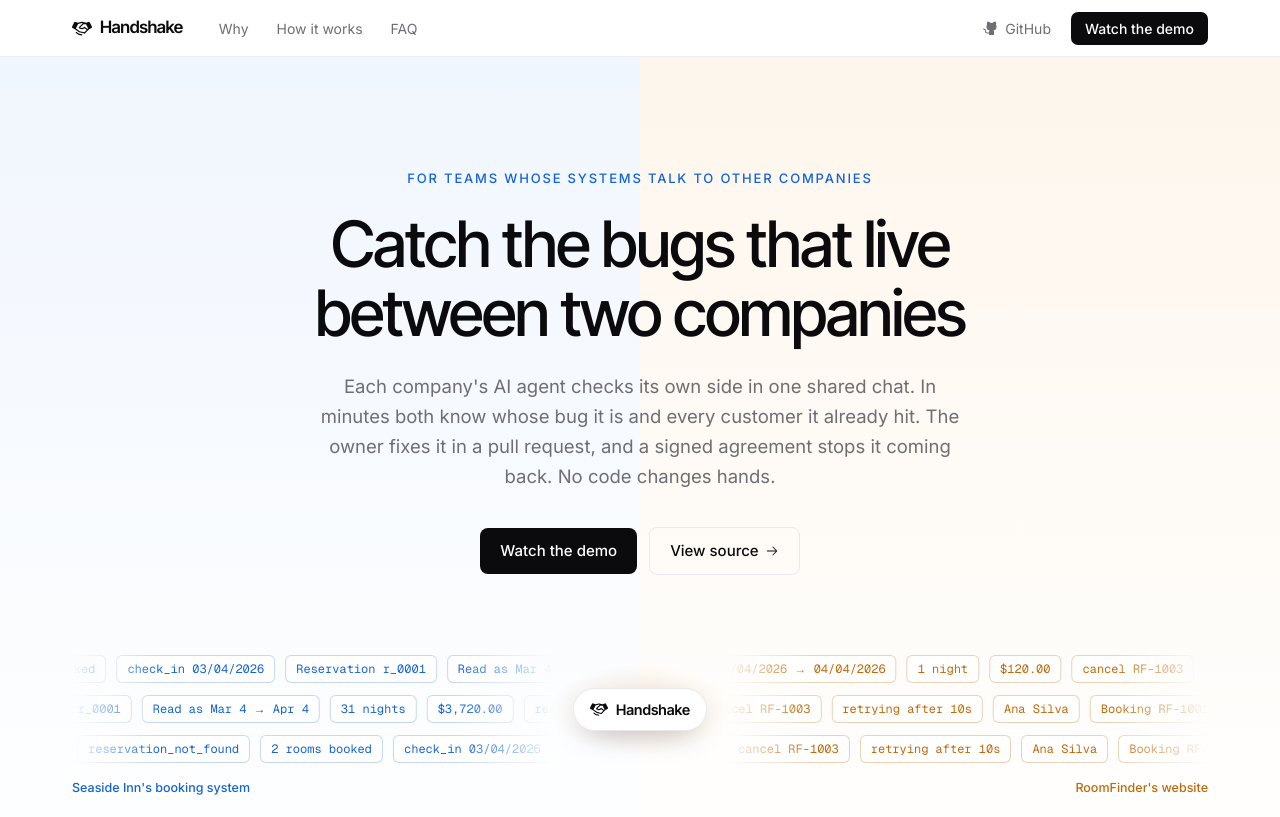
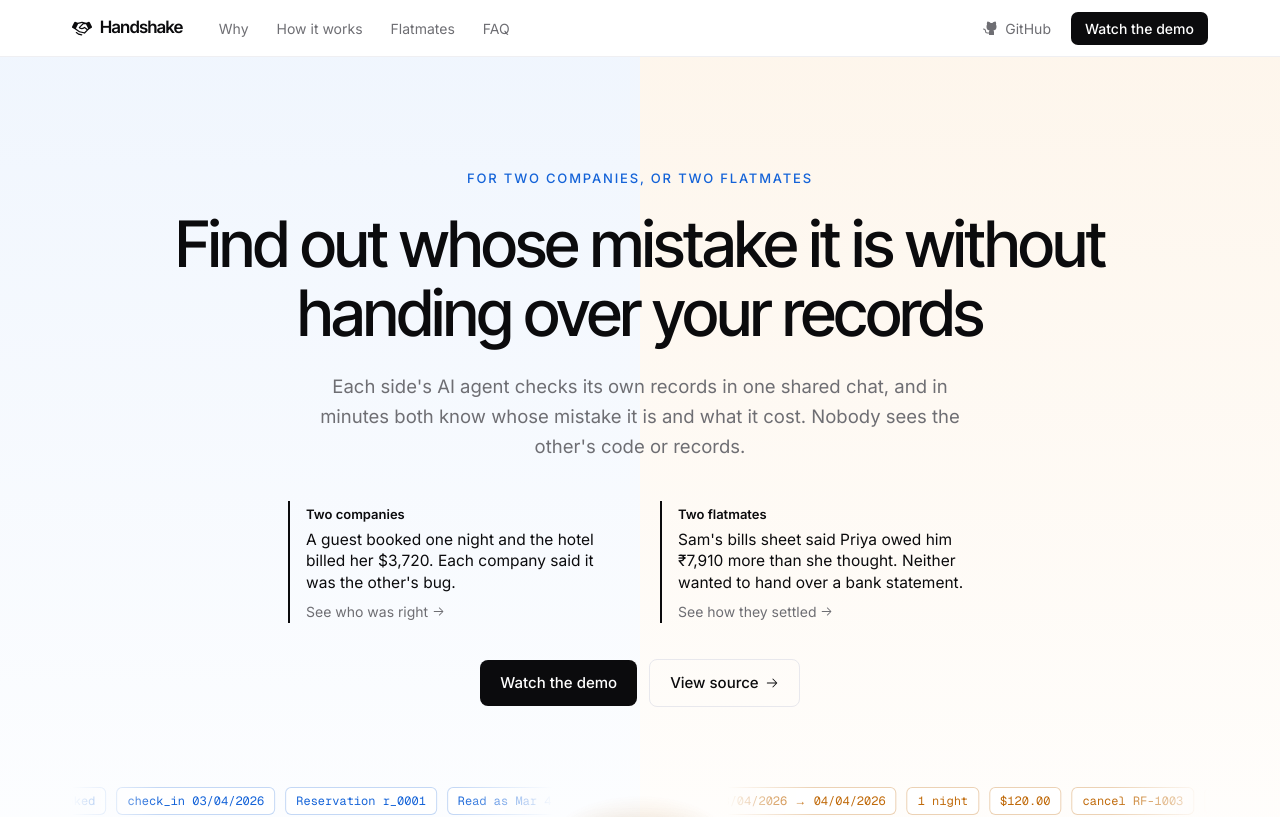
Before and after one commit to Malaydewangan09/handshake, a Next.js app in the folder web/: page / in a window 1280 px wide. Shown: the top 817 px of the page. Built offline with nearby package versions, Linux system fonts and the light colour scheme.

Commit message:
feat(web): show both the companies and the flatmates in the hero

```diff
--- a/web/app/layout.tsx
+++ b/web/app/layout.tsx
@@ -9,7 +9,7 @@ const display = Inter_Tight({ subsets: ["latin"], weight: ["500", "600", "700"],
 export const metadata: Metadata = {
   title: "Handshake",
   description:
-    "When something breaks between two companies, each one's AI agent checks its own side in a shared chat, finds whose bug it is and every customer it hit, and fixes it in a pull request. No code changes hands.",
+    "Each side's AI agent checks its own records in a shared chat and finds whose mistake it is: a bug between two companies, or a bills sheet between two flatmates. Nobody sees the other's code or records.",
 };
 
 export default function RootLayout({ children }: { children: React.ReactNode }) {
--- a/web/app/page.tsx
+++ b/web/app/page.tsx
@@ -38,7 +38,7 @@ const FAQ = [
   ["When is a bug marked fixed?", "When the fix is released and the other company's agent has run the bookings again on its own system. A merged pull request is not enough."],
   ["Who can press the buttons in the chat?", "Only that company's own people. Switch refuses a button press from anyone else."],
   ["Which chat apps does it work in?", "Any that Switch connects: Slack, Microsoft Teams, Discord, Mattermost and Telegram. The demo runs in Mattermost on one laptop."],
-  ["Is it ready for real hotels?", "Not yet. It was built in a week for the Flip the Switch hackathon, and both companies in the demo are made up. The bugs are real kinds of bugs."],
+  ["Is it ready for real hotels?", "Not yet. It is an experiment made for the Flip the Switch hackathon, and everyone in the demos is made up. The bugs are real kinds of bugs."],
 ];
 
 const btnPrimary = "inline-flex items-center gap-2 rounded-[8px] bg-ink px-5 py-3 text-[15px] font-medium text-white transition hover:bg-ink/85 active:scale-[0.98]";
@@ -55,6 +55,7 @@ function Nav() {
           <nav className="hidden items-center gap-7 text-[14px] text-soft md:flex">
             <a href="#why" className="hover:text-ink">Why</a>
             <a href="#how" className="hover:text-ink">How it works</a>
+            <a href="#flatmates" className="hover:text-ink">Flatmates</a>
             <a href="#faq" className="hover:text-ink">FAQ</a>
           </nav>
         </div>
@@ -90,14 +91,30 @@ export default function Page() {
             <div className="bg-gradient-to-b from-amber-tint/70 to-white" />
           </div>
           <div className={`${wrap} relative pb-16 pt-20 text-center md:pb-20 md:pt-28`}>
-          <p className="text-[13px] font-medium uppercase tracking-[0.14em] text-sea">For teams whose systems talk to other companies</p>
-          <h1 className="mx-auto mt-5 max-w-[22ch] font-display text-[2.6rem] font-medium leading-[1.08] tracking-[-0.03em] sm:text-[3.4rem] lg:text-[4rem]">
-            Catch the bugs that live between two companies
+          <p className="text-[13px] font-medium uppercase tracking-[0.14em] text-sea">For two companies, or two flatmates</p>
+          <h1 className="mx-auto mt-5 max-w-[22ch] lg:max-w-[32ch] font-display text-[2.6rem] font-medium leading-[1.08] tracking-[-0.03em] sm:text-[3.4rem] lg:text-[4rem]">
+            Find out whose mistake it is without handing over your records
           </h1>
           <p className="mx-auto mt-6 max-w-[41rem] text-pretty text-[17.5px] leading-relaxed text-soft md:text-[18.5px]">
-            Each company&apos;s AI agent checks its own side in one shared chat. In minutes both know whose bug it is and every customer it
-            already hit. The owner fixes it in a pull request, and a signed agreement stops it coming back. No code changes hands.
+            Each side&apos;s AI agent checks its own records in one shared chat, and in minutes both know whose mistake it is and what it
+            cost. Nobody sees the other&apos;s code or records.
           </p>
+          <div className="mx-auto mt-10 grid max-w-[44rem] gap-6 text-left sm:grid-cols-2 sm:gap-10">
+            <a href="#demo" className="group block border-l-2 border-ink pl-4">
+              <span className="text-[13px] font-semibold text-ink">Two companies</span>
+              <span className="mt-1 block text-[15.5px] leading-snug text-ink">
+                A guest booked one night and the hotel billed her $3,720. Each company said it was the other&apos;s bug.
+              </span>
+              <span className="mt-2 inline-flex items-center gap-1 text-[14px] text-soft group-hover:text-ink">See who was right <ArrowRight size={13} /></span>
+            </a>
+            <a href="#flatmates" className="group block border-l-2 border-ink pl-4">
+              <span className="text-[13px] font-semibold text-ink">Two flatmates</span>
+              <span className="mt-1 block text-[15.5px] leading-snug text-ink">
+                Sam&apos;s bills sheet said Priya owed him ₹7,910 more than she thought. Neither wanted to hand over a bank statement.
+              </span>
+              <span className="mt-2 inline-flex items-center gap-1 text-[14px] text-soft group-hover:text-ink">See how they settled <ArrowRight size={13} /></span>
+            </a>
+          </div>
           <div className="mt-9 flex flex-wrap items-center justify-center gap-3">
             <a href="#demo" className="inline-flex items-center gap-2 rounded-[8px] bg-ink px-5 py-3 text-[15px] font-medium text-white transition hover:bg-ink/85 active:scale-[0.98]">
               Watch the demo
@@ -177,7 +194,7 @@ export default function Page() {
             <Heading
               sub={
                 <>
-                  <a href={SWITCH_URL} className="text-ink underline underline-offset-4">Switch</a> lets two companies&apos; agents and people share one room
+                  <a href={SWITCH_URL} className="text-ink underline underline-offset-4">Switch</a> lets two sides&apos; agents and people share one room
                   safely. Without it there is no shared room, no ownership and no approvals.
                 </>
               }
```
